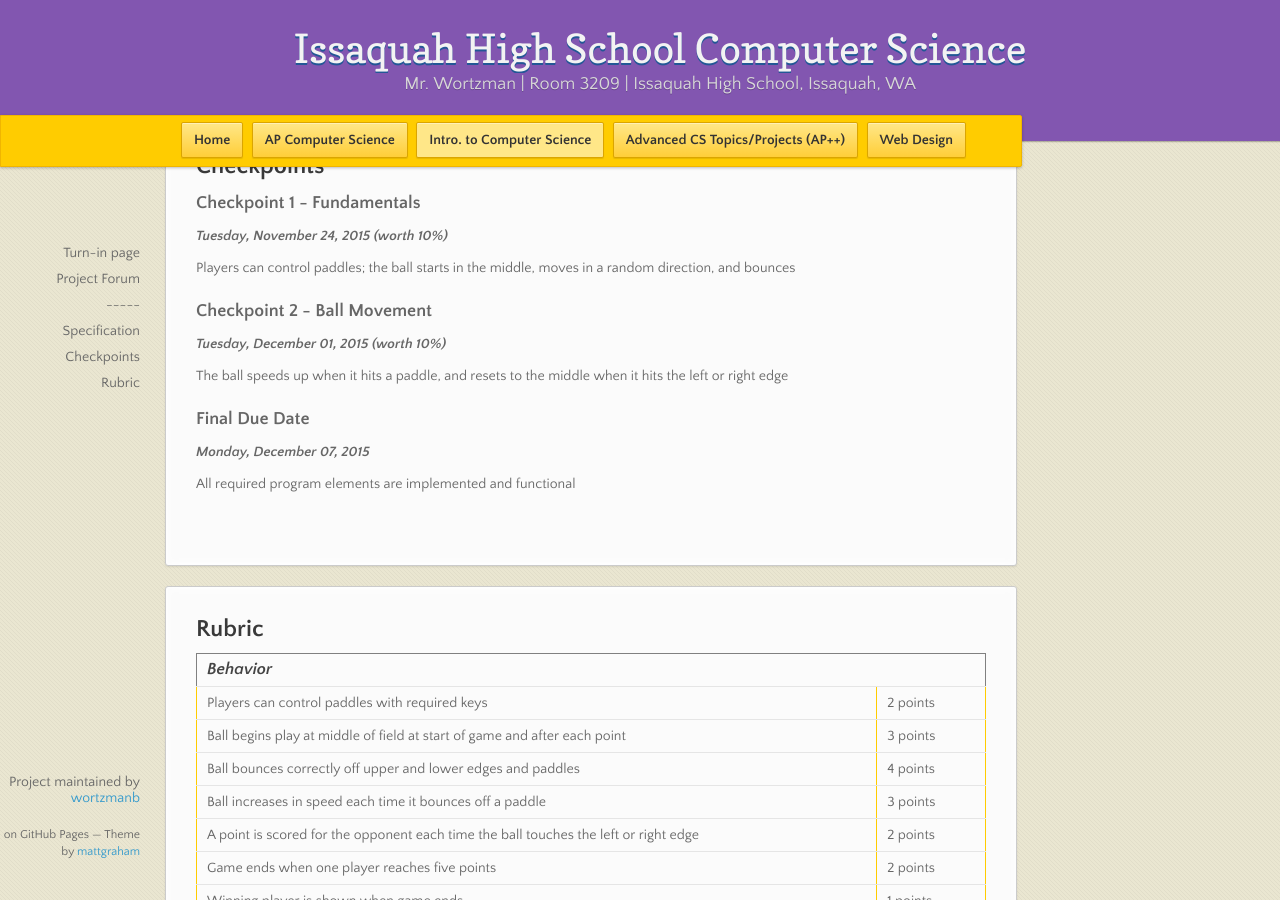
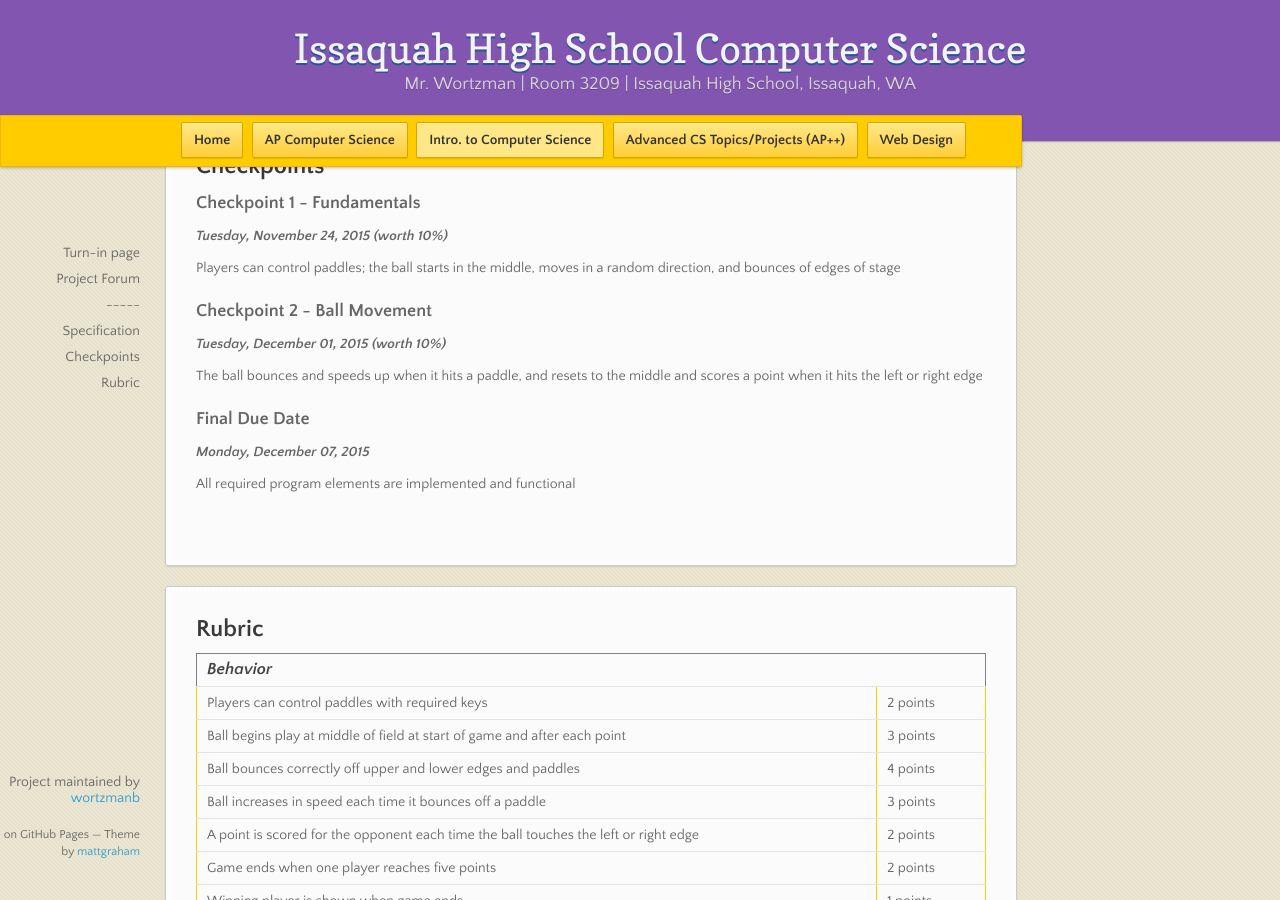
Before and after one commit to stutlerk/ihs-website, a Jekyll site: the page built from _introcs/projects/proj3.md, in a window 1280 px wide and 900 px high, scrolled down 1608 px. Built offline with Jekyll 4.4.1, drawn with Linux system fonts in a browser that asks for light colours; nearby versions of some CDN libraries.

Commit message:
Update proj3.md

```diff
--- a/_introcs/projects/proj3.md
+++ b/_introcs/projects/proj3.md
@@ -12,11 +12,11 @@ checkpoints:
   - title: Checkpoint 1 - Fundamentals
     date: 2015-11-24
     value: 10%
-    description: Players can control paddles; the ball starts in the middle, moves in a random direction, and bounces
+    description: Players can control paddles; the ball starts in the middle, moves in a random direction, and bounces of edges of stage
   - title: Checkpoint 2 - Ball Movement
     date: 2015-12-01
     value: 10%
-    description: The ball speeds up when it hits a paddle, and resets to the middle when it hits the left or right edge
+    description: The ball bounces and speeds up when it hits a paddle, and resets to the middle and scores a point when it hits the left or right edge
 
 rubric:
   total: 40
```
